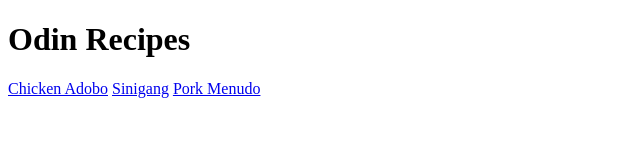
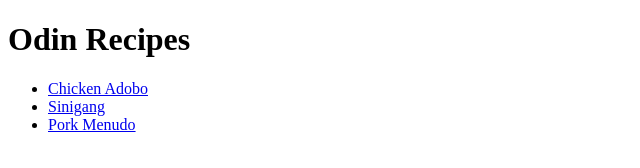
Before and after one commit to adriangarcia-real/odin-recipes, a plain HTML site: page index.html in a window 1280 px wide. Shown: the whole page, without its empty margins (0-640 px from the left). Drawn offline with Linux system fonts and the light colour scheme.

Commit message:
Add a list including the web page of each recipes

```diff
--- a/index.html
+++ b/index.html
@@ -8,9 +8,11 @@
 
 <body>
   <h1>Odin Recipes</h1>
-  <a href="recipes/chicken-adobo.html">Chicken Adobo</a>
-  <a href="recipes/sinigang.html">Sinigang</a>
-  <a href="recipes/pork-menudo.html">Pork Menudo</a>
+  <ul>
+    <li> <a href="recipes/chicken-adobo.html">Chicken Adobo</a></li>
+    <li><a href="recipes/sinigang.html">Sinigang</a></li>
+    <li><a href="recipes/pork-menudo.html">Pork Menudo</a></li>
+  </ul>
 </body>
 
 </html>
```
